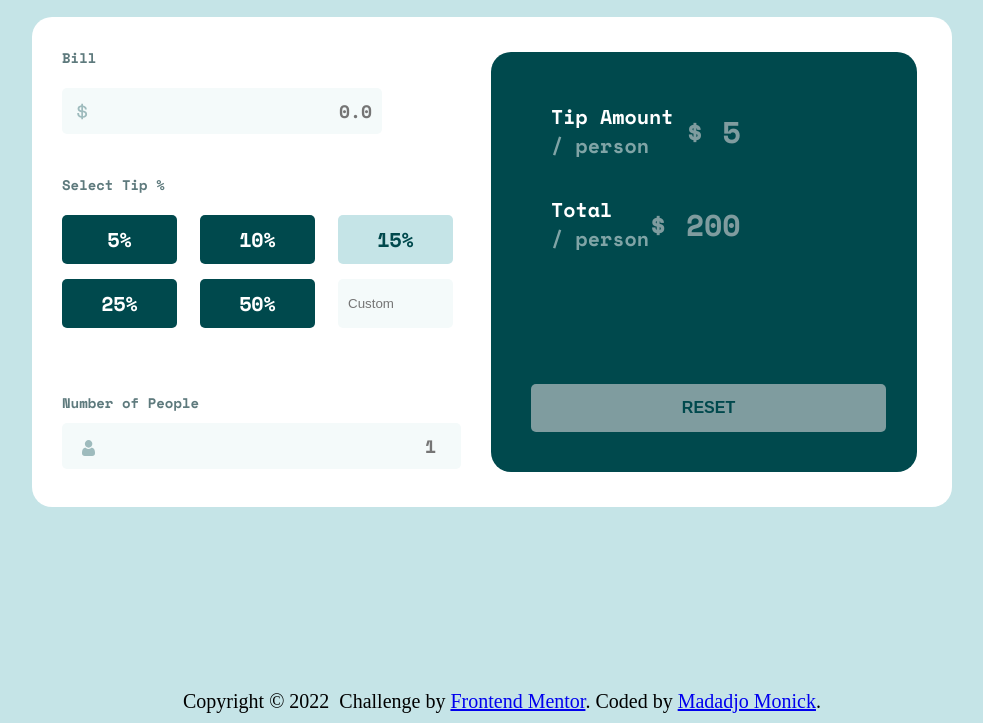
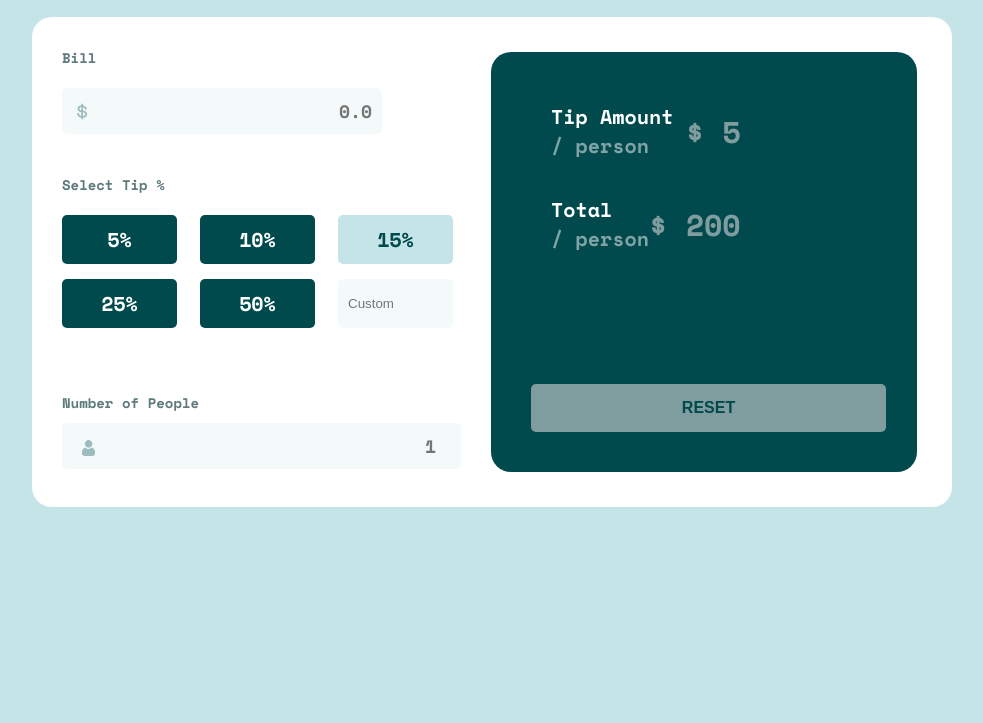
Before and after one commit to cybelle715/TipCalculator, a plain HTML site: page index.html in a window 1280 px wide. Shown: the part 77-800 px from the top of the page, without its empty margins (148-1131 px from the left). Drawn offline with nearby package versions, Linux system fonts and the light colour scheme.

Commit message:
Add files via upload

```diff
--- a/index.html
+++ b/index.html
@@ -70,16 +70,6 @@
 
     </div>
 
-  <footer class="footer">
-   <P> Challenge by <a href="https://www.frontendmentor.io?ref=challenge" target="_blank">Frontend Mentor</a>.
-    Coded by <a href="#">Madadjo Monick</a>.
-   </P>
-    <p>
-        Copyright ©
-        <script>
-          document.write(new Date().getFullYear())
-        </script>
-    </p>
-</footer>
+
 </body>
 </html>
```
